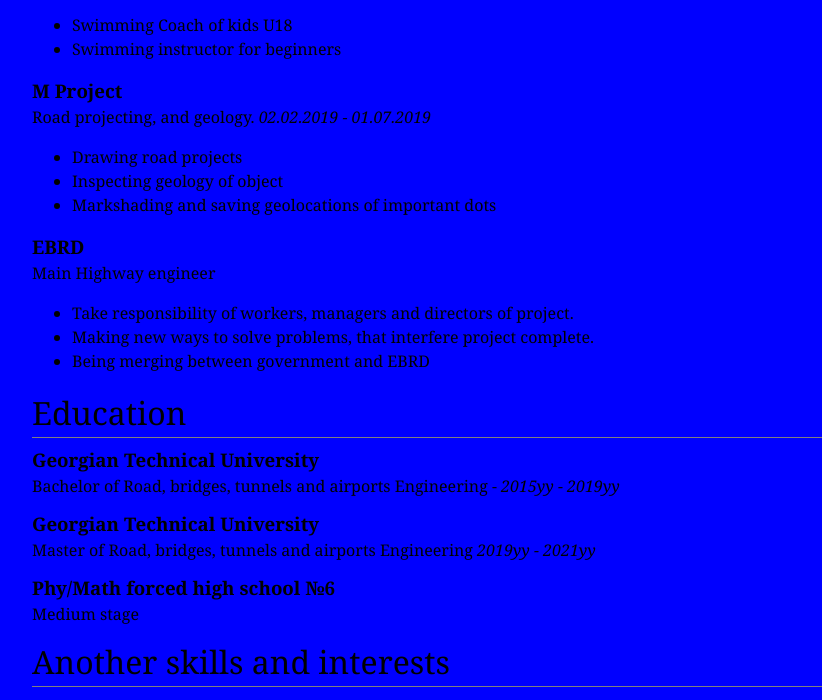
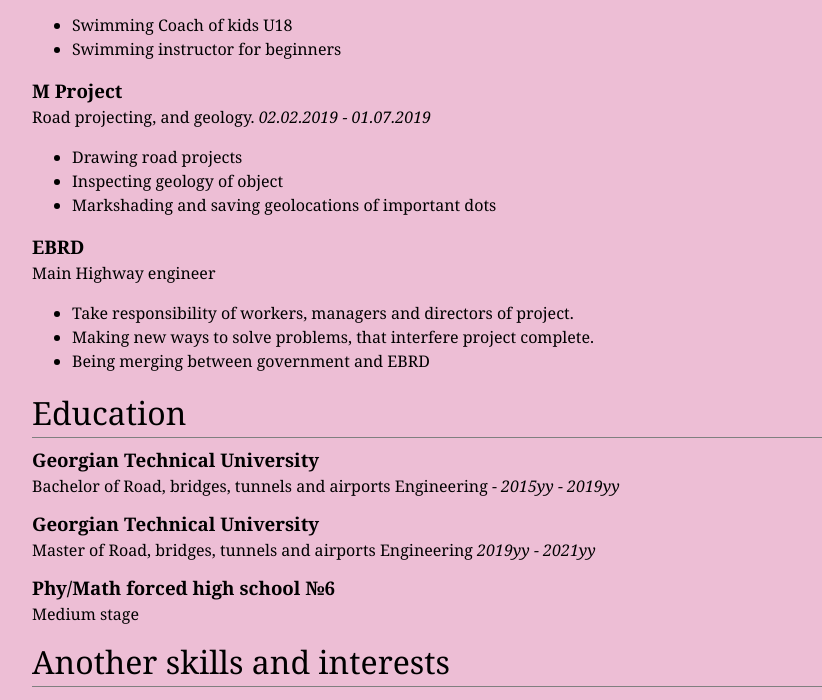
Before and after one commit to teffna/teffna.github.io, a plain HTML site: page index.html in a window 1280 px wide. Shown: the part 387-1087 px from the top of the page, without its empty margins (208-1030 px from the left). Drawn offline with Linux system fonts and the light colour scheme.

Commit message:
Update index.css

```diff
--- a/index.css
+++ b/index.css
@@ -1,5 +1,5 @@
 body {
-  background-color: blue;
+  background-color: #edbed5;
   font-family: Georgia;
   font-size: 16px;
   margin: 0 auto;   /* center content */
```
